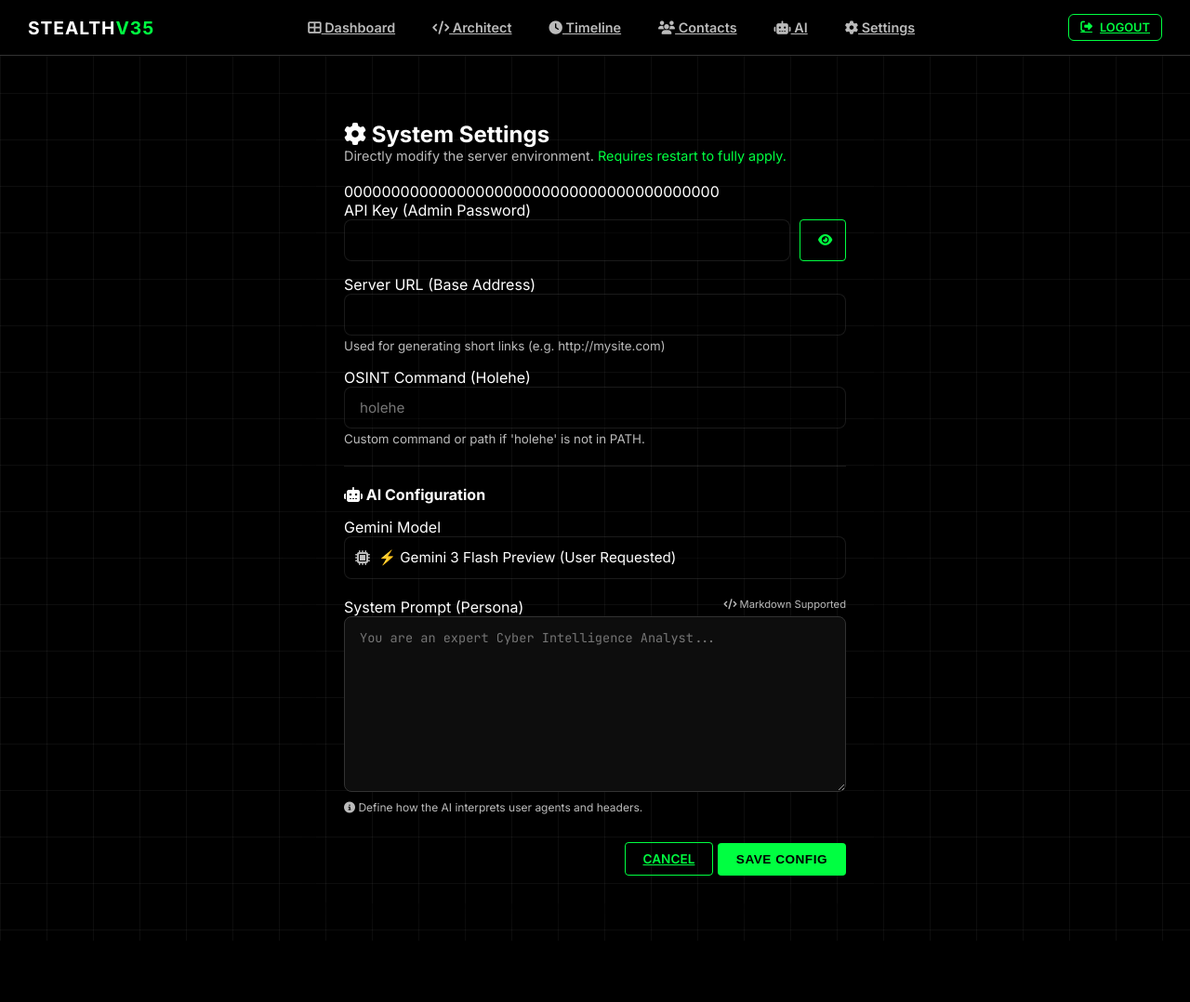
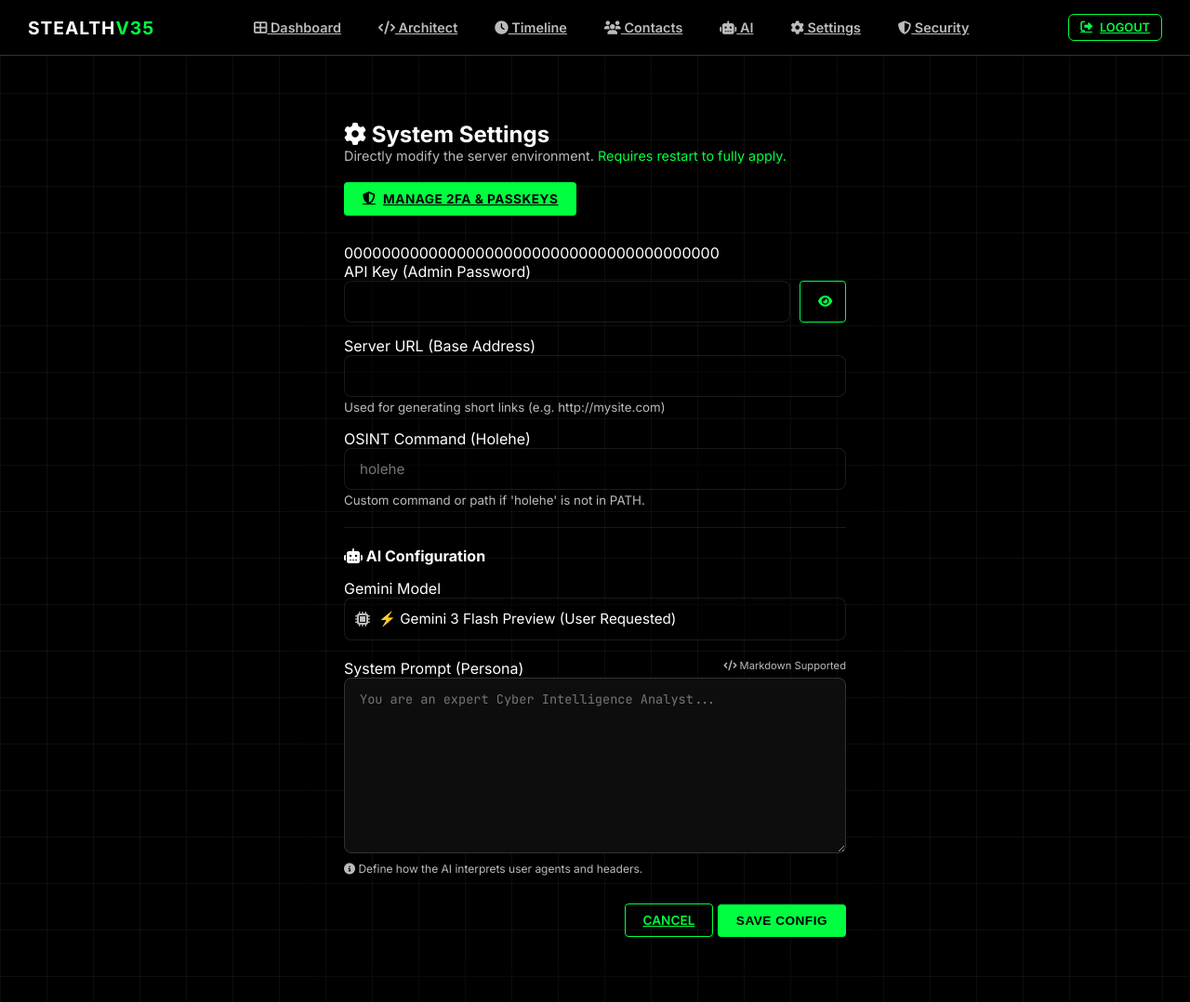
Before and after one commit to MN-company/ulrTrack, a Flask app: page /dashboard/settings in a window 1280 px wide. Shown: the whole page at 93% size. Before the commit the page ends 1012 px from the top, so only its background shows below. Run offline with Flask 3, Linux system fonts and the light colour scheme; the visitor is signed in with stand-in values (Sample User, id 1).

Commit message:
Fix: Add Navigation links to Security Settings

```diff
--- a/server/templates/base.html
+++ b/server/templates/base.html
@@ -391,6 +391,9 @@
             <a href="/dashboard/settings">
                 <i class="fas fa-cog"></i> Settings
             </a>
+            <a href="/dashboard/security">
+                <i class="fas fa-shield-alt"></i> Security
+            </a>
         </div>
         <div>
             <a href="/logout" class="btn-outline btn-sm"><i class="fas fa-sign-out-alt"></i> Logout</a>
--- a/server/templates/settings.html
+++ b/server/templates/settings.html
@@ -6,6 +6,12 @@
     <p style="color: var(--text-sec); font-size: 0.9rem; margin-bottom: 20px;">
         Directly modify the server environment. <span class="text-accent">Requires restart to fully apply.</span>
     </p>
+
+    <div style="margin-bottom: 30px;">
+        <a href="/dashboard/security" class="btn">
+            <i class="fas fa-shield-alt"></i> Manage 2FA & Passkeys
+        </a>
+    </div>
 
     <form method="POST">
 
```
